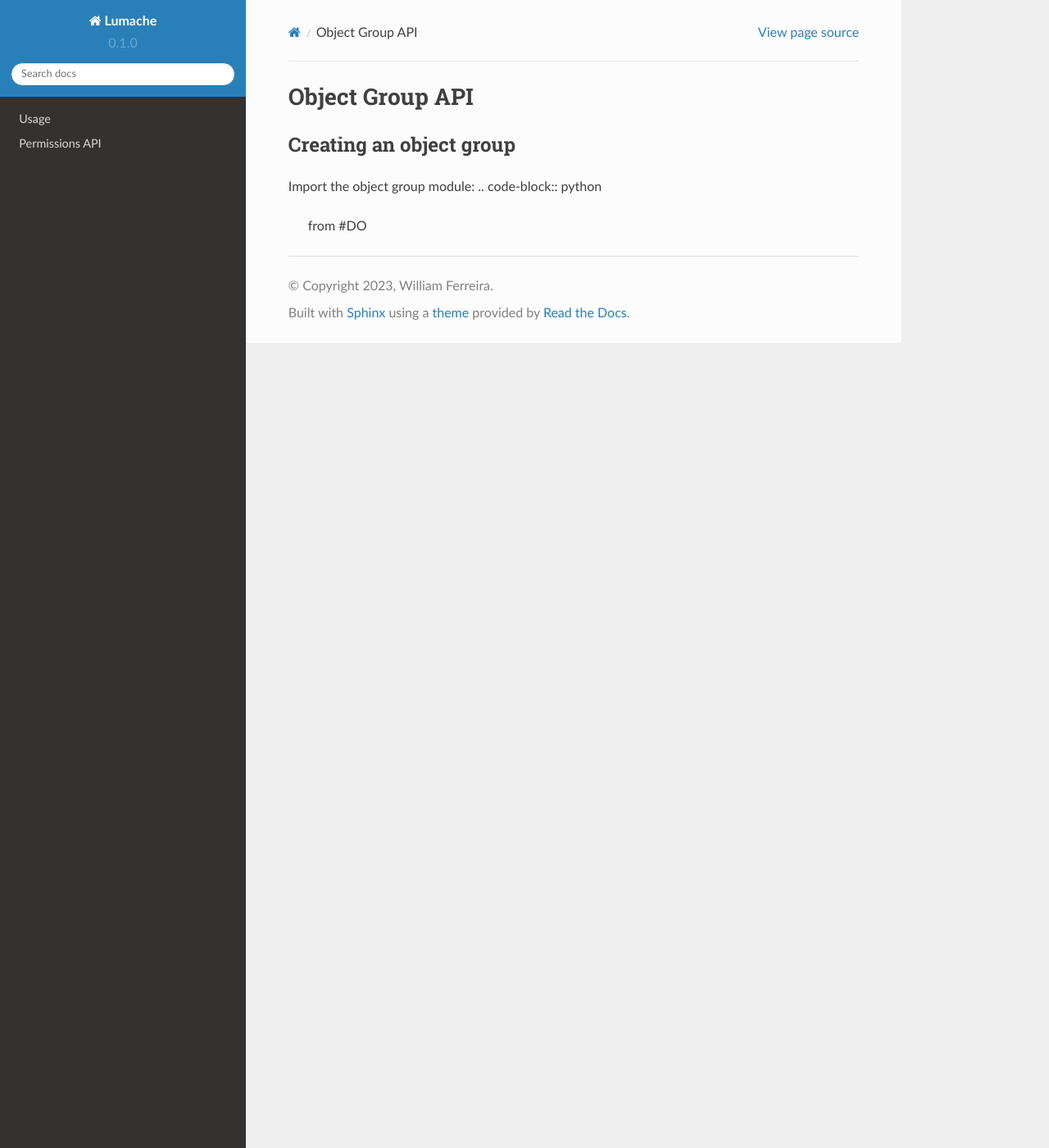
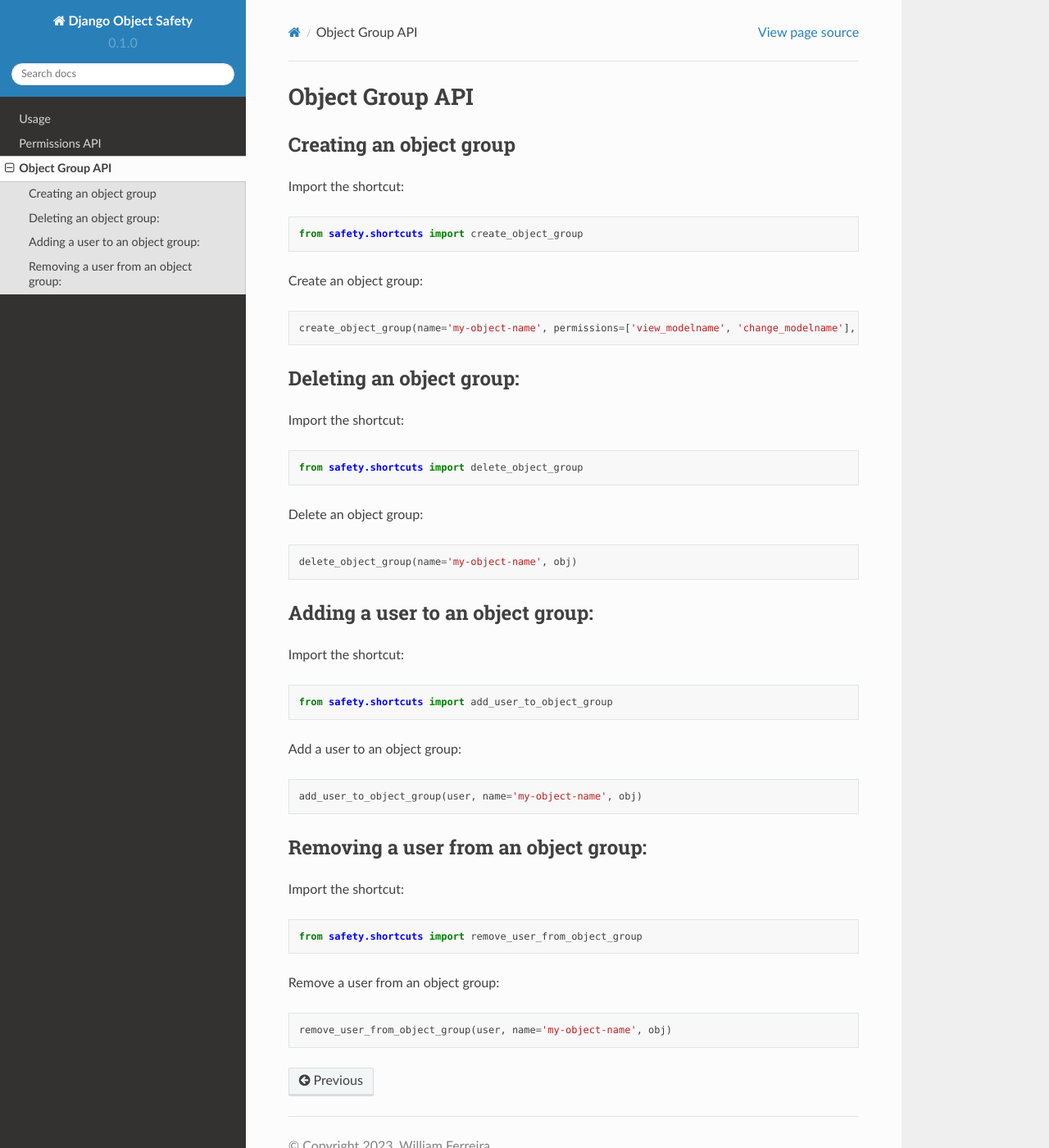
Before and after one commit to storm-sft/django-object-safety-docs, a Sphinx documentation site: the page built from docs/source/object_group_api.rst, in a window 1280 px wide and 1400 px high. Shown: the whole window at 82% size. Built offline with Sphinx 7.4.7 and the Read the Docs theme 2.0.0, drawn with Linux system fonts in a browser that asks for light colours; pages that are not in the unit, such as notebooks, are missing from menus.

Commit message:
Add object group docs

```diff
--- a/docs/source/conf.py
+++ b/docs/source/conf.py
@@ -2,7 +2,7 @@
 
 # -- Project information
 
-project = 'Lumache'
+project = 'Django Object Safety'
 copyright = '2023, William Ferreira'
 author = 'William Ferreira'
 
--- a/docs/source/index.rst
+++ b/docs/source/index.rst
@@ -17,4 +17,4 @@ Contents
 
    usage
    permissions_api
-    object_group_api
+   object_group_api
--- a/docs/source/object_group_api.rst
+++ b/docs/source/object_group_api.rst
@@ -3,6 +3,61 @@ Object Group API
 
 Creating an object group
 ------------------------
-Import the object group module:
+Import the shortcut:
+
 .. code-block:: python
-   from #DO
+
+   from safety.shortcuts import create_object_group
+
+Create an object group:
+
+.. code-block:: python
+
+   create_object_group(name='my-object-name', permissions=['view_modelname', 'change_modelname'], obj)
+
+
+Deleting an object group:
+-------------------------
+Import the shortcut:
+
+.. code-block:: python
+
+   from safety.shortcuts import delete_object_group
+
+Delete an object group:
+
+.. code-block:: python
+
+   delete_object_group(name='my-object-name', obj)
+
+
+Adding a user to an object group:
+---------------------------------
+
+Import the shortcut:
+
+.. code-block:: python
+
+   from safety.shortcuts import add_user_to_object_group
+
+Add a user to an object group:
+
+.. code-block:: python
+
+   add_user_to_object_group(user, name='my-object-name', obj)
+
+
+Removing a user from an object group:
+-------------------------------------
+
+Import the shortcut:
+
+.. code-block:: python
+
+   from safety.shortcuts import remove_user_from_object_group
+
+Remove a user from an object group:
+
+.. code-block:: python
+
+   remove_user_from_object_group(user, name='my-object-name', obj)
```
